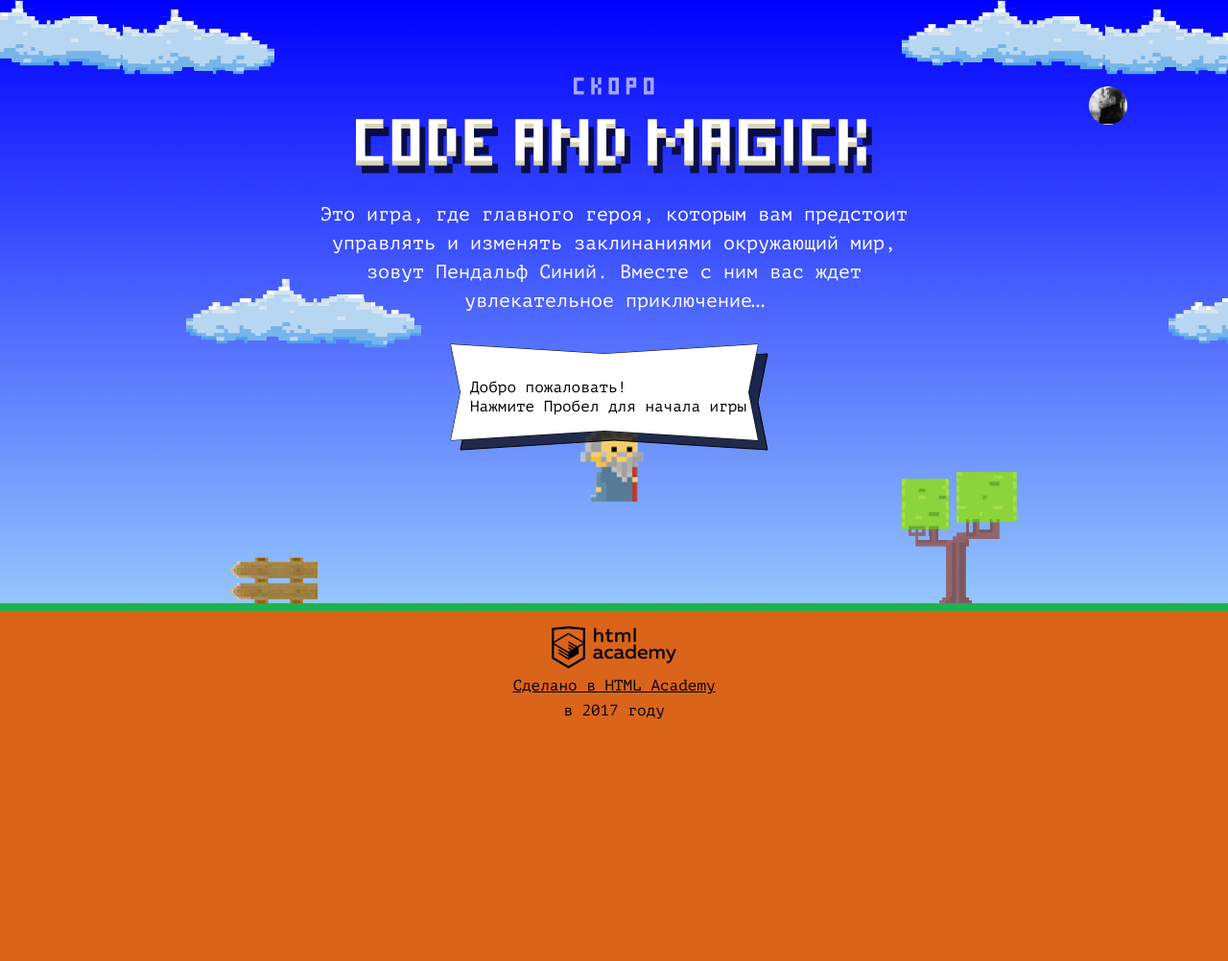
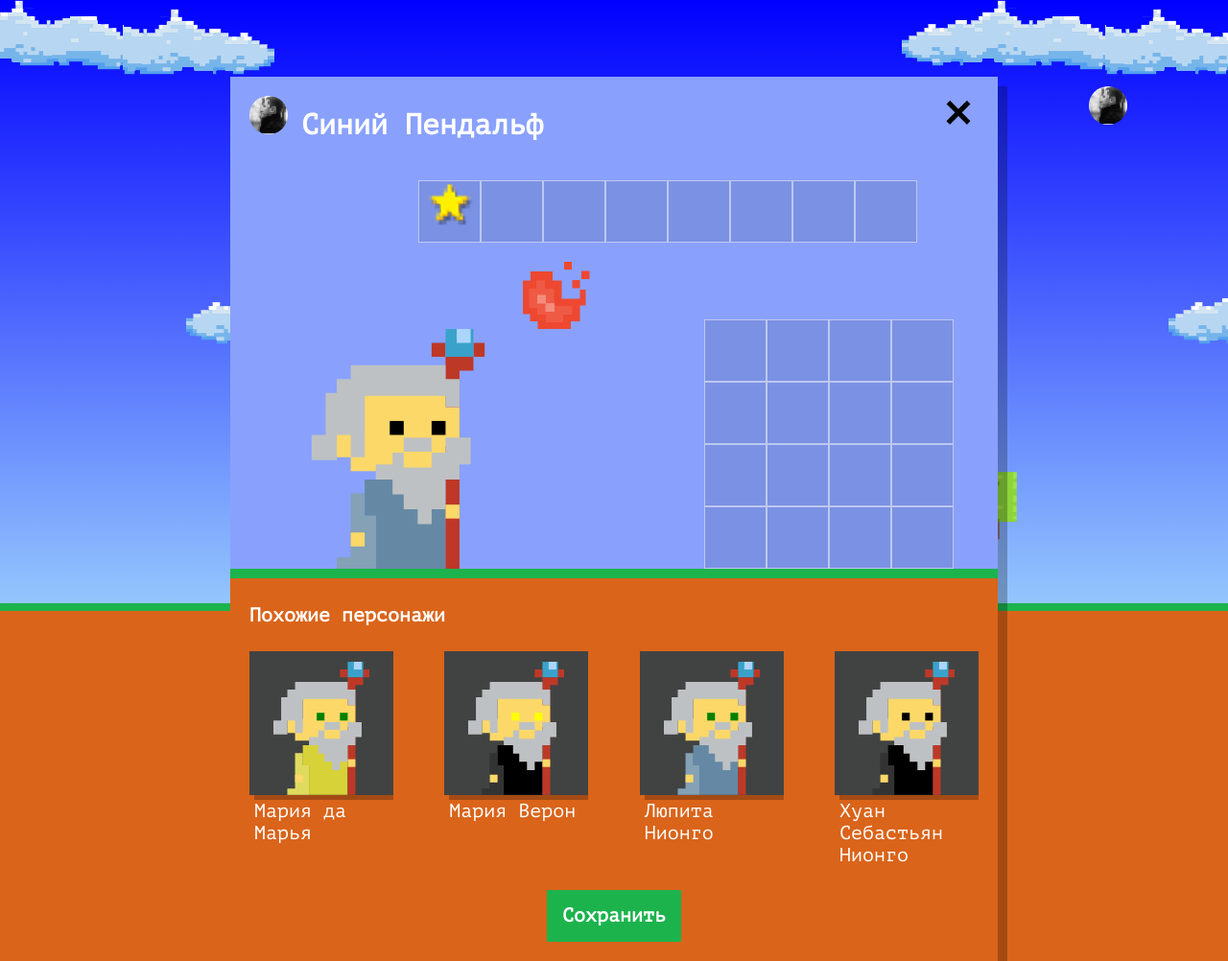
Before and after one commit to weaber/571125-code-and-magick-21, a website: page index.html in a window 1280 px wide. Shown: the whole page at 96% size. Before the commit the page ends 800 px from the top, so only its background shows below. Drawn offline with Linux system fonts and the light colour scheme.

Commit message:
Написал скрипт с отображением похожих персонажей и подключил его в index.html

```diff
--- a/index.html
+++ b/index.html
@@ -198,6 +198,8 @@
   };
 </script>
 
+<script src="js/setup.js"></script>
+
 <script src="js/stat.js"></script>
 
 <script src="js/game.js"></script>
--- /dev/null
+++ b/js/setup.js
@@ -0,0 +1,72 @@
+'use strict';
+
+// (1) Показываю блок .setup
+let userDialog = document.querySelector('.setup');
+userDialog.classList.remove('hidden');
+
+// (2) Из исходных данных генерирую таблицу с 4-мя волшебниками
+const NAMES = ['Иван', 'Хуан Себастьян', 'Мария', 'Кристоф', 'Виктор', 'Юлия', 'Люпита', 'Вашингтон'];
+const SURNAMES = ['да Марья', 'Верон', 'Мирабелла', 'Вальц', 'Онопко', 'Топольницкая', 'Нионго', 'Ирвинг'];
+const COATS = ['rgb(101, 137, 164)', 'rgb(241, 43, 107)', 'rgb(146, 100, 161)', 'rgb(56, 159, 117)', 'rgb(215, 210, 55)', 'rgb(0, 0, 0)'];
+const EYES = ['black', 'red', 'blue', 'yellow', 'green'];
+const WIZARDS_AMOUNT = 4;
+
+// Структура объекта wizard
+// {
+//   name: '',
+//   coatColor: '',
+//   eyesColor: ''
+// }
+
+// Рандомайзер для вытаскивания рандом элемента из массива
+const randomElement = function (arr) {
+  return arr[Math.floor(Math.random() * arr.length)];
+};
+
+// Функция генерации массива волшебников с характеристиками из исходных данных
+const getWizards = function (amount, names, surnames, coats, eyes) {
+
+  let wizards = [];
+
+  for (let i = 0; i < amount; i++) {
+    let wizard = {};
+    wizard.name = randomElement(names) + ' ' + randomElement(surnames);
+    wizard.coatColor = randomElement(coats);
+    wizard.eyesColor = randomElement(eyes);
+
+    wizards.push(wizard);
+  }
+  return wizards;
+};
+
+let wizards = getWizards(WIZARDS_AMOUNT, NAMES, SURNAMES, COATS, EYES);
+
+// (3) Функция для клонирования и заполнения шаблона
+// Ищу шаблон
+let similarWizardTemplate = document.querySelector('#similar-wizard-template')
+    .content
+    .querySelector('.setup-similar-item');
+
+let renderWizard = function (wizard) {
+  let wizardElement = similarWizardTemplate.cloneNode(true);
+
+  wizardElement.querySelector('.setup-similar-label').textContent = wizard.name;
+  wizardElement.querySelector('.wizard-coat').style.fill = wizard.coatColor;
+  wizardElement.querySelector('.wizard-eyes').style.fill = wizard.eyesColor;
+
+  return wizardElement;
+};
+
+// (4) Создаю фрагмент, заполняю фрагмент, добавляю фрагмент в DOM
+
+let fragment = document.createDocumentFragment();
+
+for (let i = 0; i < WIZARDS_AMOUNT; i++) {
+  fragment.appendChild(renderWizard(wizards[i]));
+}
+
+let setupSimilarList = document.querySelector('.setup-similar-list');
+setupSimilarList.appendChild(fragment);
+
+// (5) Показываю результат
+document.querySelector('.setup-similar').classList.remove('hidden');
```
